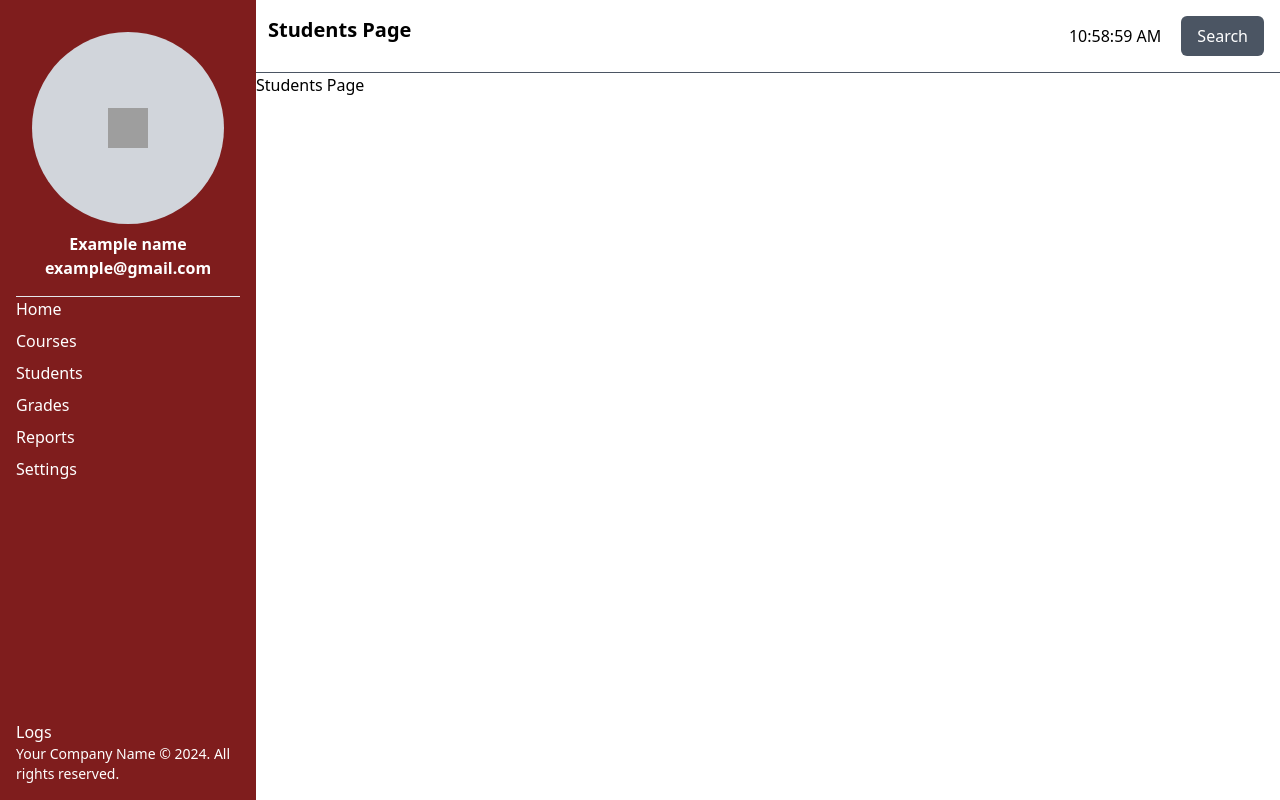
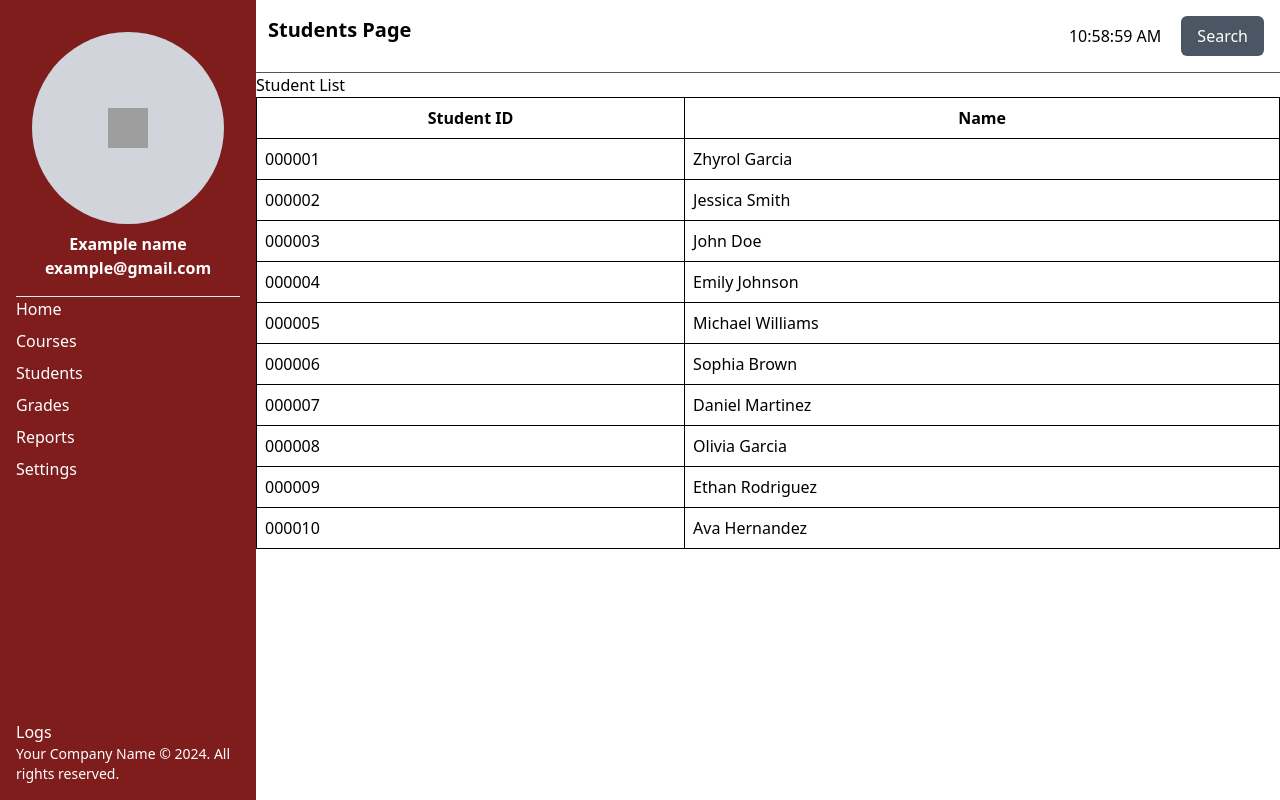
Before and after one commit to Richeese1/grading-system, a React (Create React App) app: page /grading-system/students in a window 1280 px wide. Built offline with nearby package versions, Linux system fonts and the light colour scheme; grey boxes are pictures that could not be loaded.

Commit message:
Implement student item page

```diff
--- a/package.json
+++ b/package.json
@@ -4,13 +4,16 @@
   "version": "0.1.0",
   "private": true,
   "dependencies": {
+    "@realm/react": "^0.6.2",
     "@testing-library/jest-dom": "^5.17.0",
     "@testing-library/react": "^13.4.0",
     "@testing-library/user-event": "^13.5.0",
+    "mongodb": "^6.4.0",
     "react": "^18.2.0",
     "react-dom": "^18.2.0",
     "react-router-dom": "^6.22.2",
     "react-scripts": "5.0.1",
+    "realm": "^12.6.2",
     "web-vitals": "^2.1.4"
   },
   "scripts": {
--- a/src/App.js
+++ b/src/App.js
@@ -9,6 +9,7 @@ import SettingsPage from "./components/pages/SettingsPage";
 import Header from "./components/common/Header";
 // import Footer from "./components/common/Footer";
 import Sidebar from "./components/common/Sidebar";
+import StudentItemPage from "./components/pages/StudentItemPage";
 
 const App = () => {
   return (
@@ -23,6 +24,7 @@ const App = () => {
             <Route path="/grades" element={<GradesPage />} />
             <Route path="/reports" element={<ReportsPage />} />
             <Route path="/settings" element={<SettingsPage />} />
+            <Route path="/student/:oid" element={<StudentItemPage />} />
           </Routes>
         </div>
       </div>
--- a/src/components/pages/HomePage.jsx
+++ b/src/components/pages/HomePage.jsx
@@ -5,7 +5,7 @@ const HomePage = () => {
   return (
     <>
       <Header pageTitle={"Home Page"} />
-      <div className="container mx-0 mt-4 p-4 bg-gray-100 border-b border-gray-600 justify-between">
+      <div className="mx-0 mt-4 p-4 bg-gray-100 border-b border-gray-600 justify-between">
         <h2 className="text-xl font-bold mb-2">Announcement</h2>
         <p></p>
       </div>
--- /dev/null
+++ b/src/components/pages/StudentItemPage.jsx
@@ -0,0 +1,20 @@
+import React from "react";
+import DUMMY_DATA from "./students.json";
+import { useParams } from "react-router-dom";
+import { useState } from "react";
+
+const StudentItemPage = () => {
+  const [data, setData] = useState(DUMMY_DATA);
+
+  const { oid } = useParams();
+  const student = data.find((item) => item._id.$oid === oid);
+
+  return (
+    <div>
+      <p>{"name: " + student.name}</p>
+      <p>{"student number: " + student.student_number}</p>
+    </div>
+  );
+};
+
+export default StudentItemPage;
--- a/src/components/pages/StudentsPage.jsx
+++ b/src/components/pages/StudentsPage.jsx
@@ -1,13 +1,43 @@
-import React from "react";
+import React, { useState } from "react";
 import Header from "../common/Header";
+import DUMMY_DATA from "./students.json";
 
+import { Link } from "react-router-dom";
 const StudentsPage = () => {
+  const [students, setStudents] = useState(DUMMY_DATA);
+
   return (
     <>
       <Header pageTitle={"Students Page"} />
+
       <div>
-        <h1>Students Page</h1>
-        {/* Content for Students Page */}
+        <h2>Student List</h2>
+        <table style={{ borderCollapse: "collapse", width: "100%" }}>
+          <thead>
+            <tr>
+              <th style={{ border: "1px solid black", padding: "8px" }}>
+                Student ID
+              </th>
+              <th style={{ border: "1px solid black", padding: "8px" }}>
+                Name
+              </th>
+            </tr>
+          </thead>
+          <tbody>
+            {students.map((student) => (
+              <tr key={student._id.$oid}>
+                <td style={{ border: "1px solid black", padding: "8px" }}>
+                  {student.student_number}
+                </td>
+                <td style={{ border: "1px solid black", padding: "8px" }}>
+                  <Link to={`/student/${student._id.$oid}`}>
+                    {student.name}
+                  </Link>
+                </td>
+              </tr>
+            ))}
+          </tbody>
+        </table>
       </div>
     </>
   );
--- /dev/null
+++ b/src/components/pages/students.json
@@ -0,0 +1,52 @@
+[
+  {
+    "_id": { "$oid": "65ec5ba83ec3a4d231f73bb7" },
+    "name": "Zhyrol Garcia",
+    "student_number": "000001"
+  },
+  {
+    "_id": { "$oid": "65ec5c053ec3a4d231f73bb8" },
+    "name": "Jessica Smith",
+    "student_number": "000002"
+  },
+  {
+    "_id": { "$oid": "65ec5c0e3ec3a4d231f73bb9" },
+    "name": "John Doe",
+    "student_number": "000003"
+  },
+  {
+    "_id": { "$oid": "65ec5c183ec3a4d231f73bba" },
+    "name": "Emily Johnson",
+    "student_number": "000004"
+  },
+  {
+    "_id": { "$oid": "65ec5c203ec3a4d231f73bbb" },
+    "name": "Michael Williams",
+    "student_number": "000005"
+  },
+  {
+    "_id": { "$oid": "65ec5c293ec3a4d231f73bbc" },
+    "name": "Sophia Brown",
+    "student_number": "000006"
+  },
+  {
+    "_id": { "$oid": "65ec5c323ec3a4d231f73bbd" },
+    "name": "Daniel Martinez",
+    "student_number": "000007"
+  },
+  {
+    "_id": { "$oid": "65ec5c3c3ec3a4d231f73bbe" },
+    "name": "Olivia Garcia",
+    "student_number": "000008"
+  },
+  {
+    "_id": { "$oid": "65ec5c453ec3a4d231f73bbf" },
+    "name": "Ethan Rodriguez",
+    "student_number": "000009"
+  },
+  {
+    "_id": { "$oid": "65ec5c4f3ec3a4d231f73bc0" },
+    "name": "Ava Hernandez",
+    "student_number": "000010"
+  }
+]
```
Also changed, not shown: 1 other file (tests, documents, lock files or other folders).
